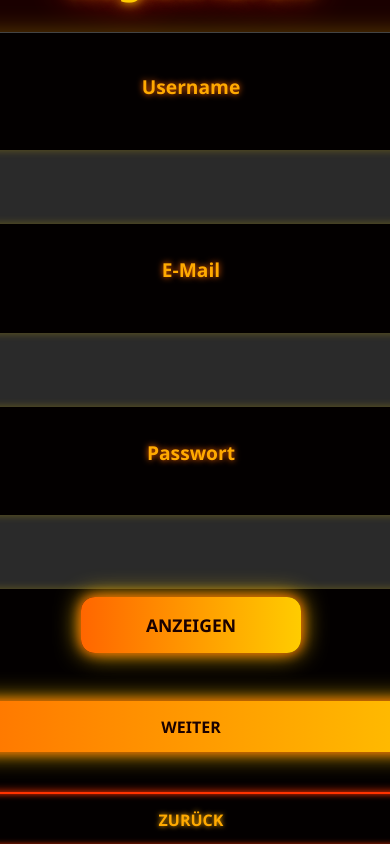
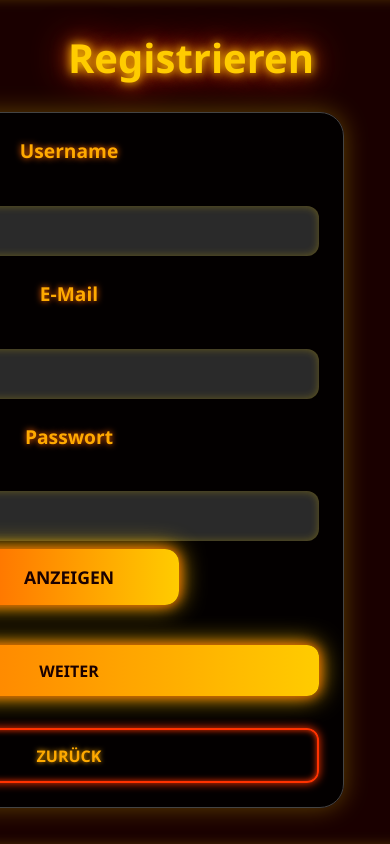
Before and after one commit to Cyril234/Casino, a React (Vite) app in the folder Documents/Module/Casino/casino-frontend/: page /register in a window 390 px wide. Built offline with nearby package versions, Linux system fonts and the light colour scheme.

Commit message:
Styling for the form (after badgelogin) and the create avatar component is now visible after that form.

```diff
--- a/Documents/Module/Casino/casino-frontend/src/components/login/FormAfterLoginWithBadge.tsx
+++ b/Documents/Module/Casino/casino-frontend/src/components/login/FormAfterLoginWithBadge.tsx
@@ -1,5 +1,6 @@
 import { useEffect, useState } from "react";
 import { useNavigate } from "react-router"
+import "../../styles/FormAfterLoginWithBadge.css"
 
 export default function FormAfterLoginWithBadge() {
     const navigate = useNavigate();
@@ -98,7 +99,7 @@ export default function FormAfterLoginWithBadge() {
                 return;
             }
             sessionStorage.setItem("username", username);
-            navigate("/gameoverview");
+            navigate("/create-avatar");
 
         } catch (err) {
             console.error("Serverfehler:", err);
@@ -107,42 +108,48 @@ export default function FormAfterLoginWithBadge() {
     };
     return (
         <>
+            <div className="page-wrapper">
                 <h1>Bitte fülle folgende Dinge aus, um dein Profil zu vervollständigen: </h1>
-            <p>Dieses Formular muss nur beim ersten Login mit dem Badge ausgefüllt werden. Danach funktioniert alles automatisch - du musst dir dein Passwort nicht mehr merken!</p>
+                <p>
+                    Dieses Formular muss nur beim ersten Login mit dem Badge ausgefüllt werden. Danach funktioniert alles automatisch – du musst dir dein Passwort nicht mehr merken!
+                </p>
                 <form className="register-form" onSubmit={createNewProfileWithBadge}>
                     <label htmlFor="username" className="form-label">Benutzername</label>
                     <input
                         id="username"
                         type="text"
-                    placeholder={"Bsp. SchlauerFuchs12"}
+                        className="form-input"
+                        placeholder="Bsp. SchlauerFuchs12"
                         onChange={e => setUsername(e.target.value)}
                     />
+
                     <label htmlFor="email" className="form-label">Email</label>
                     <input
                         id="email"
                         type="email"
-                    placeholder={"Bsp. peter.muster@icloud.com"}
+                        className="form-input"
+                        placeholder="Bsp. peter.muster@icloud.com"
                         onChange={e => setEmail(e.target.value)}
                     />
+
                     <label htmlFor="password" className="form-label">Passwort</label>
                     <div style={{ width: "100%" }}>
                         <input
                             id="password"
-                        type={"password"}
+                            type="password"
+                            className="form-input"
                             placeholder="Gib dein Passwort hier ein"
                             onChange={e => setPassword(e.target.value)}
                         />
                     </div>
+
                     {errorMsg && <p className="error-message" role="alert">{errorMsg}</p>}
+
                     <button className="next-btn" type="submit">Profil erstellen</button>
-                <button
-                    className="next-btn"
-                    type="button"
-                    onClick={cancel}
-                >
-                    Abbrechen
-                </button>
+                    <button className="next-btn" type="button" onClick={cancel}>Abbrechen</button>
                 </form>
+            </div>
         </>
-    )
+    );
+
 }
--- /dev/null
+++ b/Documents/Module/Casino/casino-frontend/src/styles/FormAfterLoginWithBadge.css
@@ -0,0 +1,130 @@
+/* Container-Wrapper */
+.page-wrapper {
+    display: flex;
+    flex-direction: column;
+    align-items: center;
+    padding: 4rem 1rem;
+    background-color: #121212;
+}
+
+/* Hauptüberschrift */
+h1 {
+    color: gold;
+    margin-bottom: 2rem;
+    font-size: 2.5rem;
+    text-shadow: 0 0 10px gold, 0 0 20px #ffcc00;
+    font-weight: bold;
+    text-align: center;
+}
+
+/* Einleitender Text */
+p {
+    color: #ddd;
+    font-size: 1.2rem;
+    text-align: center;
+    max-width: 700px;
+    margin-bottom: 2.5rem;
+}
+
+/* Formular-Container */
+.register-form {
+    width: 100%;
+    max-width: 550px;
+    padding: 2rem 2.5rem;
+    background: rgba(0, 0, 0, 0.85);
+    border: 1px solid #444;
+    border-radius: 24px;
+    box-shadow: 0 0 25px rgba(255, 215, 0, 0.3);
+    backdrop-filter: blur(8px);
+    display: flex;
+    flex-direction: column;
+    gap: 1.5rem;
+}
+
+/* Beschriftung */
+.form-label {
+    font-weight: bold;
+    color: #ffcc00;
+    font-size: 1.3rem;
+    margin-bottom: 0.4rem;
+}
+
+/* Eingabefelder */
+input[type="text"],
+input[type="email"],
+input[type="password"] {
+    width: 100%;
+    padding: 1.25rem 1.5rem;
+    font-size: 1.2rem;
+    border: none;
+    border-radius: 12px;
+    background-color: #2a2a2a;
+    color: #f8f8f8;
+    box-shadow: inset 0 0 8px rgba(255, 215, 0, 0.3);
+    transition: all 0.3s ease-in-out;
+}
+
+input:focus {
+    outline: none;
+    background-color: #333;
+    box-shadow: 0 0 10px rgba(255, 215, 0, 0.7);
+}
+
+/* Fehlermeldung */
+.error-message {
+    font-size: 1.1rem;
+    color: #ff4d4f;
+    background-color: rgba(255, 77, 79, 0.1);
+    padding: 0.75rem;
+    border-radius: 8px;
+    text-align: center;
+}
+
+/* Buttons */
+.next-btn {
+    display: inline-block;
+    width: 100%;
+    margin-top: 0.5rem;
+    padding: 1.2rem;
+    background: linear-gradient(145deg, #ffd700, #ffb400);
+    color: #1a1a1a;
+    font-weight: bold;
+    font-size: 1.3rem;
+    border: none;
+    border-radius: 14px;
+    cursor: pointer;
+    box-shadow: 0 5px 12px rgba(255, 215, 0, 0.5);
+    transition: all 0.3s ease-in-out;
+}
+
+.next-btn:hover {
+    background: linear-gradient(145deg, #ffb400, #ffd700);
+    transform: translateY(-2px);
+    box-shadow: 0 8px 16px rgba(255, 215, 0, 0.7);
+}
+
+/* Responsivität */
+@media (max-width: 600px) {
+    .register-form {
+        padding: 1.5rem;
+    }
+
+    h1 {
+        font-size: 2rem;
+    }
+
+    .form-label {
+        font-size: 1.2rem;
+    }
+
+    input[type="text"],
+    input[type="email"],
+    input[type="password"] {
+        font-size: 1rem;
+        padding: 1rem 1.2rem;
+    }
+
+    .next-btn {
+        font-size: 1.1rem;
+    }
+}
```
Lines whose indentation alone changed are shown as unchanged.
